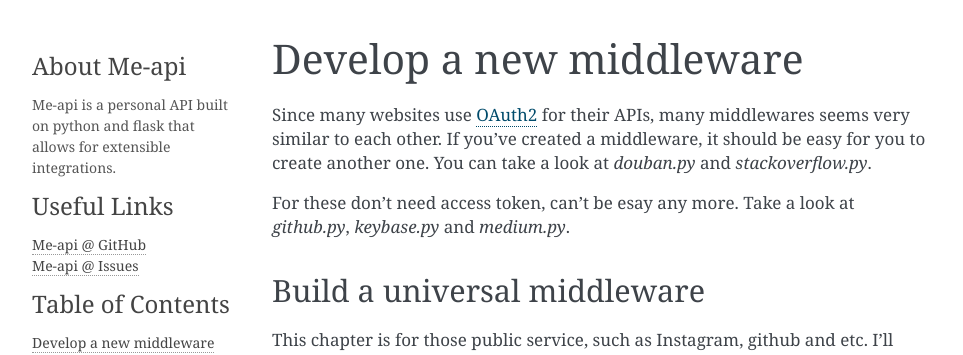
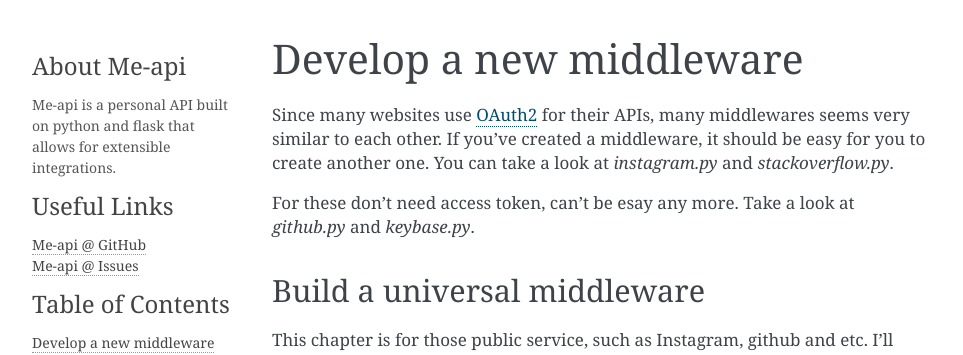
Before and after one commit to lord63/me-api, a Sphinx documentation site: the page built from docs/develop.rst, in a window 1280 px wide and 900 px high. Shown: the top 355 px of the window, without its empty margins (148-1111 px from the left). Built offline with Sphinx 7.4.7, drawn with Linux system fonts in a browser that asks for light colours.

Commit message:
Update docs

```diff
--- a/docs/contribute.rst
+++ b/docs/contribute.rst
@@ -27,7 +27,7 @@ Send A Pull Request
 
     $ virtualenv venv
     $ source ./venv/bin/activate
-    (venv)$ pip install -r dev-requirements.txt
+    (venv)$ pip install -r requirements/dev-requirements.txt
 
 * Begin your work and once finished, make sure that the tests passed::
 
--- a/docs/develop.rst
+++ b/docs/develop.rst
@@ -5,11 +5,11 @@ Develop a new middleware
 
 Since many websites use OAuth2_ for their APIs, many middlewares seems
 very similar to each other. If you've created a middleware, it should
-be easy for you to create another one. You can take a look at `douban.py`
+be easy for you to create another one. You can take a look at `instagram.py`
 and `stackoverflow.py`.
 
 For these don't need access token, can't be esay any more. Take a look
-at `github.py`, `keybase.py` and `medium.py`.
+at `github.py` and `keybase.py`.
 
 Build a universal middleware
 ----------------------------
```
